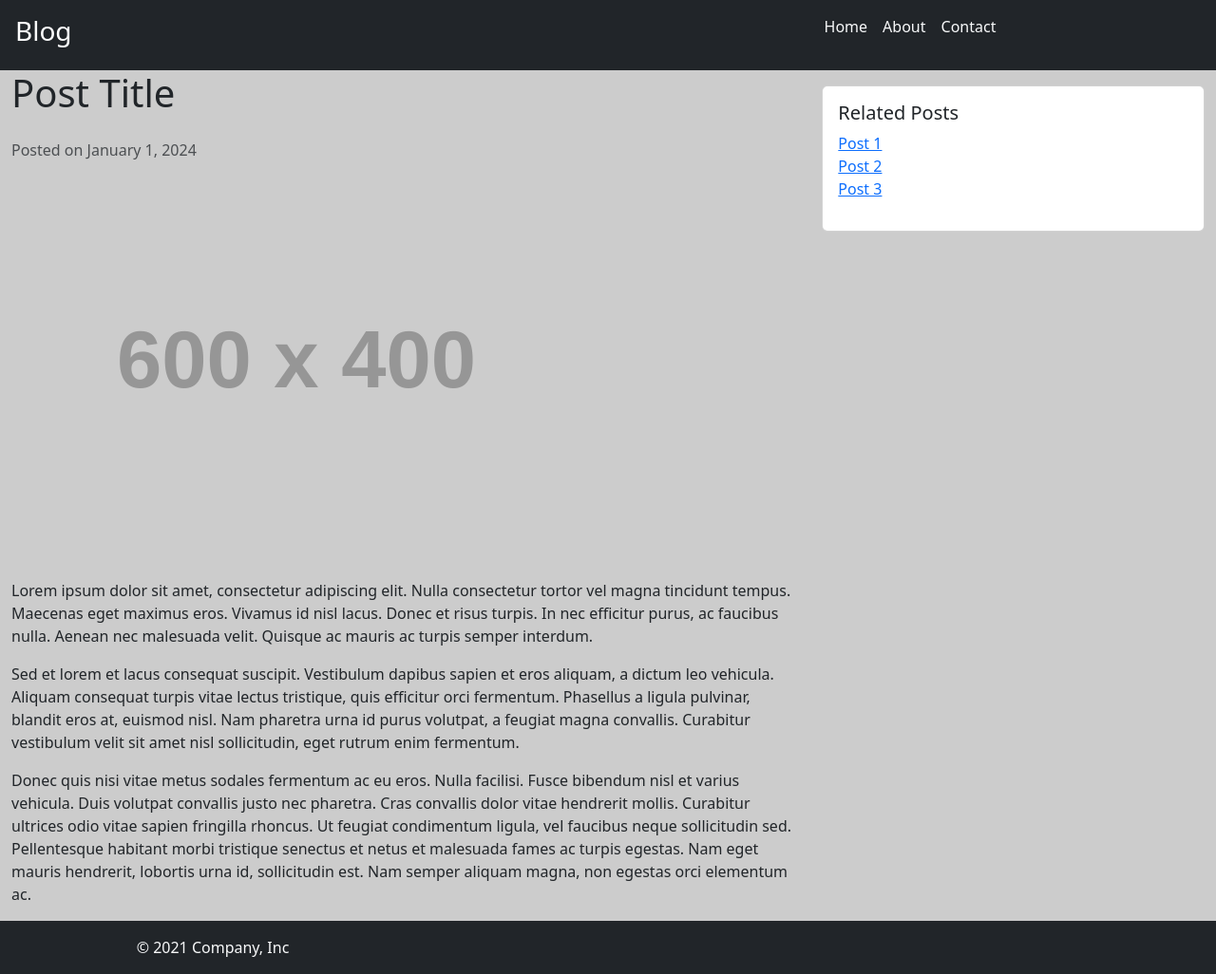
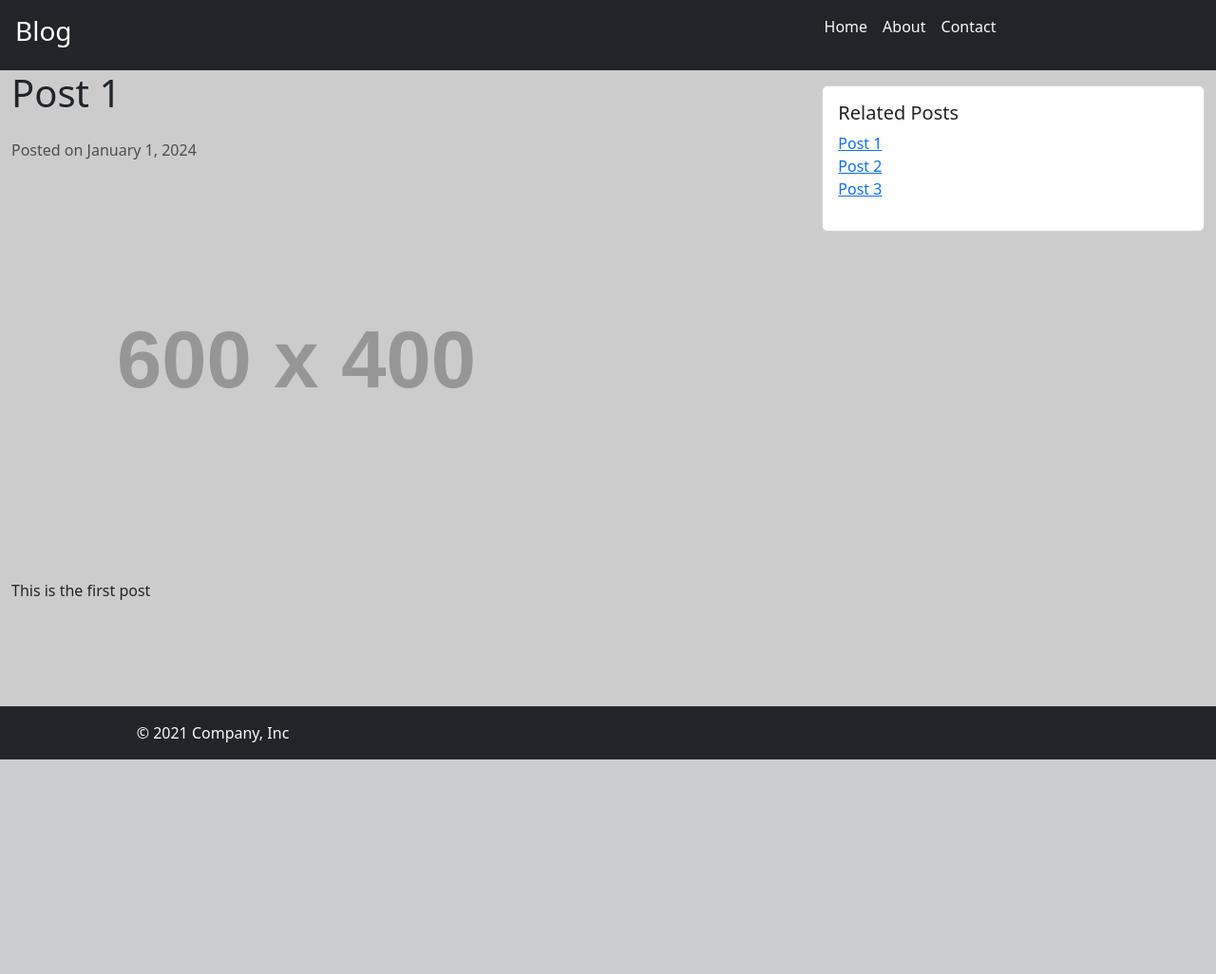
Before and after one commit to mukkss/LearnDjango, a Django app: page /blog/post/1 in a window 1280 px wide. Shown: the whole page at 95% size. After the commit the page ends 800 px from the top, so only its background shows below. Run offline with Django 5.2, Linux system fonts and the light colour scheme; grey boxes labelled with a size stand in for pictures from a placeholder-image service; some libraries are stand-ins or nearby versions.

Commit message:
logging_And_DynamicContent

```diff
--- a/myapp/blog/templates/blog/details.html
+++ b/myapp/blog/templates/blog/details.html
@@ -4,12 +4,10 @@
 
         <div class="row">
             <div class="col-lg-8">
-              <h1 class="mb-4">Post Title</h1>
+              <h1 class="mb-4">{{post.title}}</h1>
               <p class="text-muted">Posted on January 1, 2024</p>
               <img src="https://placehold.co/600x400" class="img-fluid mb-4" alt="Blog Image">
-              <p>Lorem ipsum dolor sit amet, consectetur adipiscing elit. Nulla consectetur tortor vel magna tincidunt tempus. Maecenas eget maximus eros. Vivamus id nisl lacus. Donec et risus turpis. In nec efficitur purus, ac faucibus nulla. Aenean nec malesuada velit. Quisque ac mauris ac turpis semper interdum.</p>
-              <p>Sed et lorem et lacus consequat suscipit. Vestibulum dapibus sapien et eros aliquam, a dictum leo vehicula. Aliquam consequat turpis vitae lectus tristique, quis efficitur orci fermentum. Phasellus a ligula pulvinar, blandit eros at, euismod nisl. Nam pharetra urna id purus volutpat, a feugiat magna convallis. Curabitur vestibulum velit sit amet nisl sollicitudin, eget rutrum enim fermentum.</p>
-              <p>Donec quis nisi vitae metus sodales fermentum ac eu eros. Nulla facilisi. Fusce bibendum nisl et varius vehicula. Duis volutpat convallis justo nec pharetra. Cras convallis dolor vitae hendrerit mollis. Curabitur ultrices odio vitae sapien fringilla rhoncus. Ut feugiat condimentum ligula, vel faucibus neque sollicitudin sed. Pellentesque habitant morbi tristique senectus et netus et malesuada fames ac turpis egestas. Nam eget mauris hendrerit, lobortis urna id, sollicitudin est. Nam semper aliquam magna, non egestas orci elementum ac.</p>
+              <p>{{post.content}}</p>
             </div>
             <div class="col-lg-4">
               <div class="card mt-3">
--- a/myapp/blog/views.py
+++ b/myapp/blog/views.py
@@ -1,36 +1,42 @@
 from django.shortcuts import render, redirect
 from django.http import HttpResponse
 from django.urls import reverse
+import  logging
 
 # Create your views here.
+posts = [
+    {
+        'id': 1,
+        'title': 'Post 1',
+        'content': 'This is the first post'
+    },
+    {
+        'id': 2,
+        'title': 'Post 2',
+        'content': 'This is the second post'
+    },
+    {
+        'id': 3,
+        'title': 'Post 3',
+        'content': 'This is the third post'
+    },
+    {
+        'id': 4,
+        'title': 'Post 4',
+        'content': 'This is the fourth post'
+    },
+]
+
 def index(request):
     blog_title = 'Latest Posts'
-    posts = [
-        {
-            'id': 1,
-            'title': 'Post 1',
-            'content': 'This is the first post'
-        },
-        {
-            'id': 2,
-            'title': 'Post 2',
-            'content': 'This is the second post'
-        },
-        {
-            'id': 3,
-            'title': 'Post 3',
-            'content': 'This is the third post'
-        },
-        {
-            'id': 4,
-            'title': 'Post 4',
-            'content': 'This is the fourth post'
-        },
-    ]
     return render(request, 'blog/index.html', {'blog_title': blog_title, 'posts': posts})
 
 def detail(request, post_id):
-    return render(request, 'blog/details.html')
+
+    post = next((item for item in posts if item['id'] == int(post_id)), None)
+    # logger = logging.getLogger("TESTING")
+    # logger.debug(f'Post variable is {post}')
+    return render(request, 'blog/details.html', {'post' : post})
 
 def old_url_redirect(request):
     return redirect(reverse('blog:new_page_url'))
```
Also changed, not shown: myapp/myapp/settings.py (+14 -0 lines).
